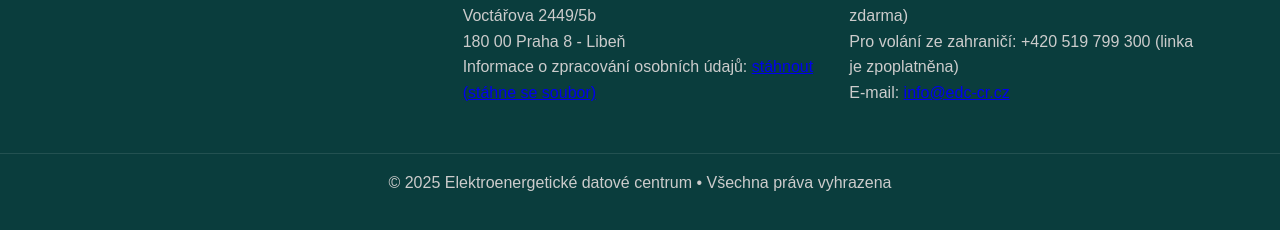
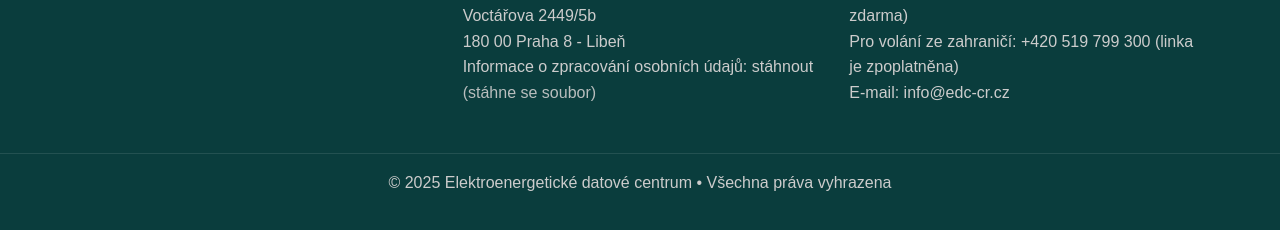
Before and after one commit to dolanskylubomir-boop/EDC_web, a plain HTML site: page index.html in a window 1280 px wide. Shown: the part 1160-1390 px from the top of the page. Drawn offline with Linux system fonts and the light colour scheme.

Commit message:
Update styles.css

```diff
--- a/styles.css
+++ b/styles.css
@@ -1904,6 +1904,29 @@ footer {
     margin-top: 2rem;
     border-top: 1px solid rgba(255, 255, 255, 0.1);
     padding-top: 1rem;
+}
+/* ===================================================================
+   FOOTER – styly odkazů na konec souboru
+   =================================================================== */
+
+footer a,
+.footer a {                    /* podle toho, jakou třídu/ID má tvůj footer */
+    color: inherit;            /* zdědí barvu textu z rodiče */
+    text-decoration: none;     /* odstraní podtržení */
+    font-weight: inherit;      /* zachová stejnou tučnost jako okolní text */
+}
+
+footer a:hover,
+.footer a:hover {
+    text-decoration: underline; /* volitelně – podtrhne při najetí myší pro přístupnost */
+    /* nebo můžeš nechat úplně bez reakce, pokud nechceš */
+}
+
+/* Speciálně pro ten download odkaz s ikonou nebo spanem */
+footer a .download-info,
+.footer a .download-info {
+    font-weight: normal;
+    opacity: 0.9;
 }
 
 /* ===================================================================
```
